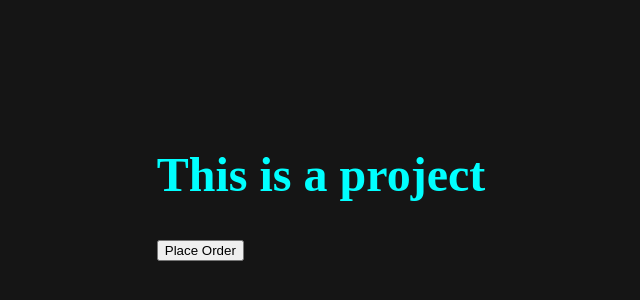
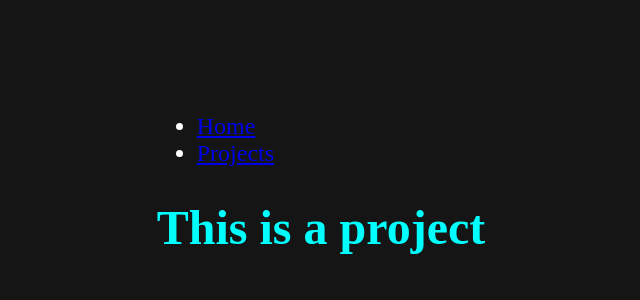
Before and after one commit to yovana-pelayo/my-app, a React (Create React App) app: page /projects in a window 1280 px wide. Shown: the part 212-512 px from the top of the page, without its empty margins (319-959 px from the left). Built offline with nearby package versions, Linux system fonts and the light colour scheme.

Commit message:
added header/navbar to apps js that way it displays in every page. I regret not making a home page. I thought I could use the about me page as a home page and now its getting confusing. Now I know for next time

```diff
--- a/src/App.js
+++ b/src/App.js
@@ -2,10 +2,13 @@ import AboutMe from './View/AboutMe';
 import './App.css';
 import { Route , Routes} from 'react-router-dom';
 import Projects from './Menu/Projects';
+import Header from './Menu/Header';
 
 function App() {
   return (
    <>
+   <Header/>
+
    <Routes>
 
    <Route path= '/' element={<AboutMe/>}/>
--- a/src/Menu/Projects.jsx
+++ b/src/Menu/Projects.jsx
@@ -9,9 +9,7 @@ const Projects = () => {
        <div className="title">
           <h1>This is a project</h1>
        </div>
-       <button className="btn" onClick={() => navigate('order-summary')}>
-          Place Order
-       </button>
+
     </div>
  );
 };
--- a/src/View/AboutMe.jsx
+++ b/src/View/AboutMe.jsx
@@ -127,7 +127,6 @@ function AboutMe() {
 
   return (
     <div>
-      <Header/>
     <div className="slides">
       <button onClick={() => dispatch({ type: "PREV" })}>‹</button>
 
```
